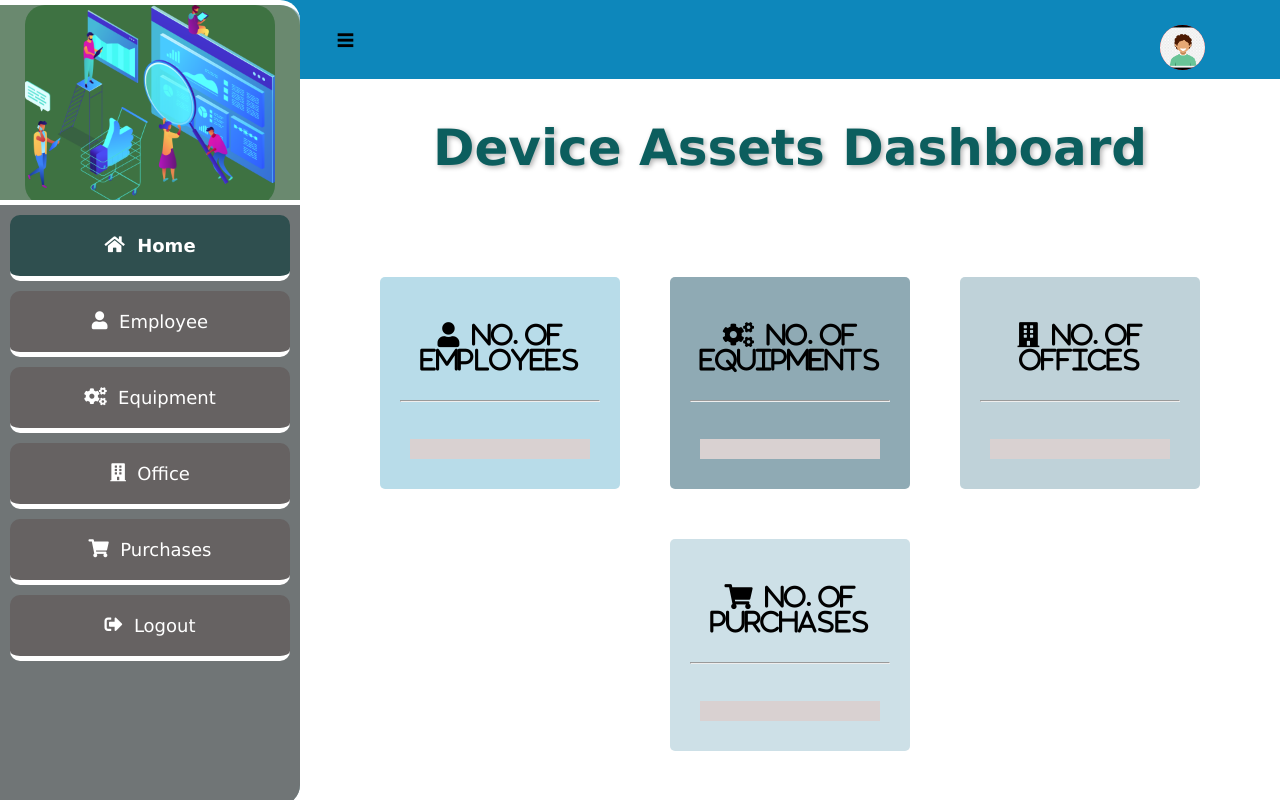
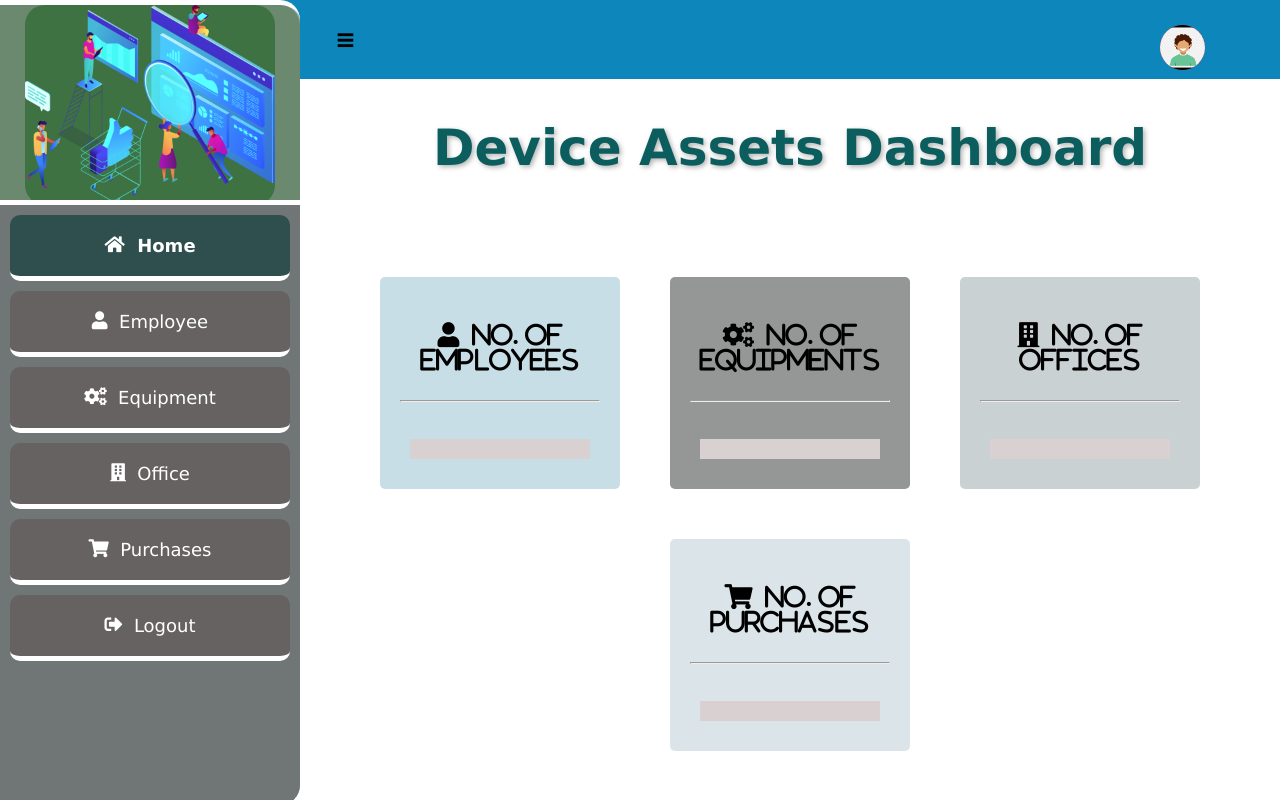
Before and after one commit to Aristocratjnr/device-inventory-system, a Flask app: template templates/main.html in a window 1280 px wide. Run offline with Flask 3, Linux system fonts and the light colour scheme; the template is opened without the code that fills it, so the values that code supplies are empty.

Commit message:
Update background colors for cards in main1.css

```diff
--- a/static/main1.css
+++ b/static/main1.css
@@ -201,19 +201,19 @@ h1 {
 }
 
 #card1 {
-  background: #8faab4;
+  background: #959696;
 }
 
 #card2 {
-  background: #b8dce9;
+  background: #c8dee6;
 }
 
 #card3 {
-  background: #bfd2d9;
+  background: #cad1d3;
 }
 
 #card4 {
-  background: #cde0e7;
+  background: #dbe5e9;
 }
 
 .card h3 {
```
